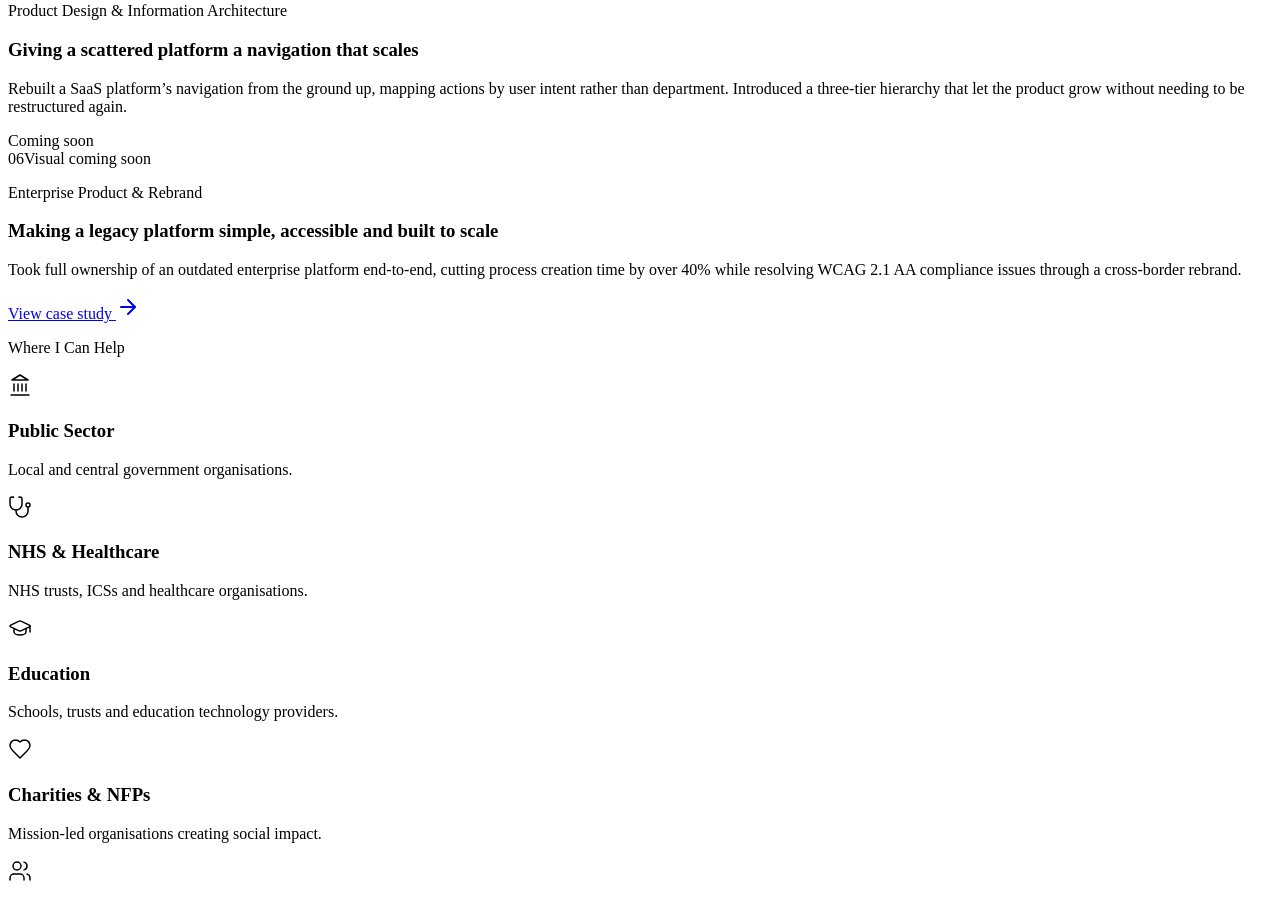
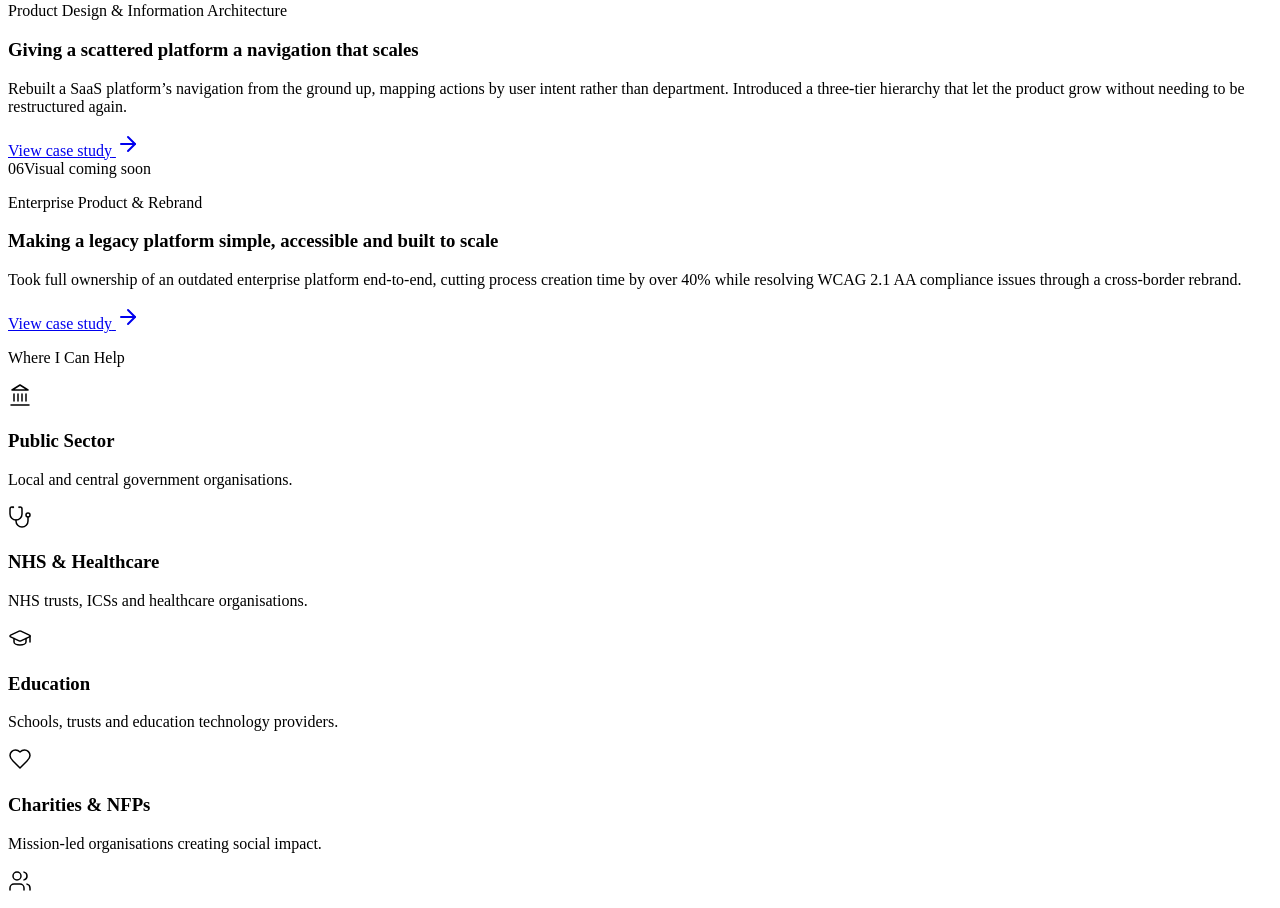
Before and after one commit to jadeparrish/portfolio, a Next.js app: page / in a window 1280 px wide. Shown: the part 3080-3988 px from the top of the page. Built offline with nearby package versions, Linux system fonts and the light colour scheme.

Commit message:
Update CTA and href for navigation case study

```diff
--- a/app/page.js
+++ b/app/page.js
@@ -100,8 +100,8 @@ const caseStudies = [
     tag: 'Product Design & Information Architecture',
     description:
       'Rebuilt a SaaS platform\u2019s navigation from the ground up, mapping actions by user intent rather than department. Introduced a three-tier hierarchy that let the product grow without needing to be restructured again.',
-    cta: 'Coming soon',
-    href: null,
+    cta: 'View case study',
+    href: '/work/cm-navigation',
     tint: 'bg-[#E4E1E8]',
   },
   {
```
